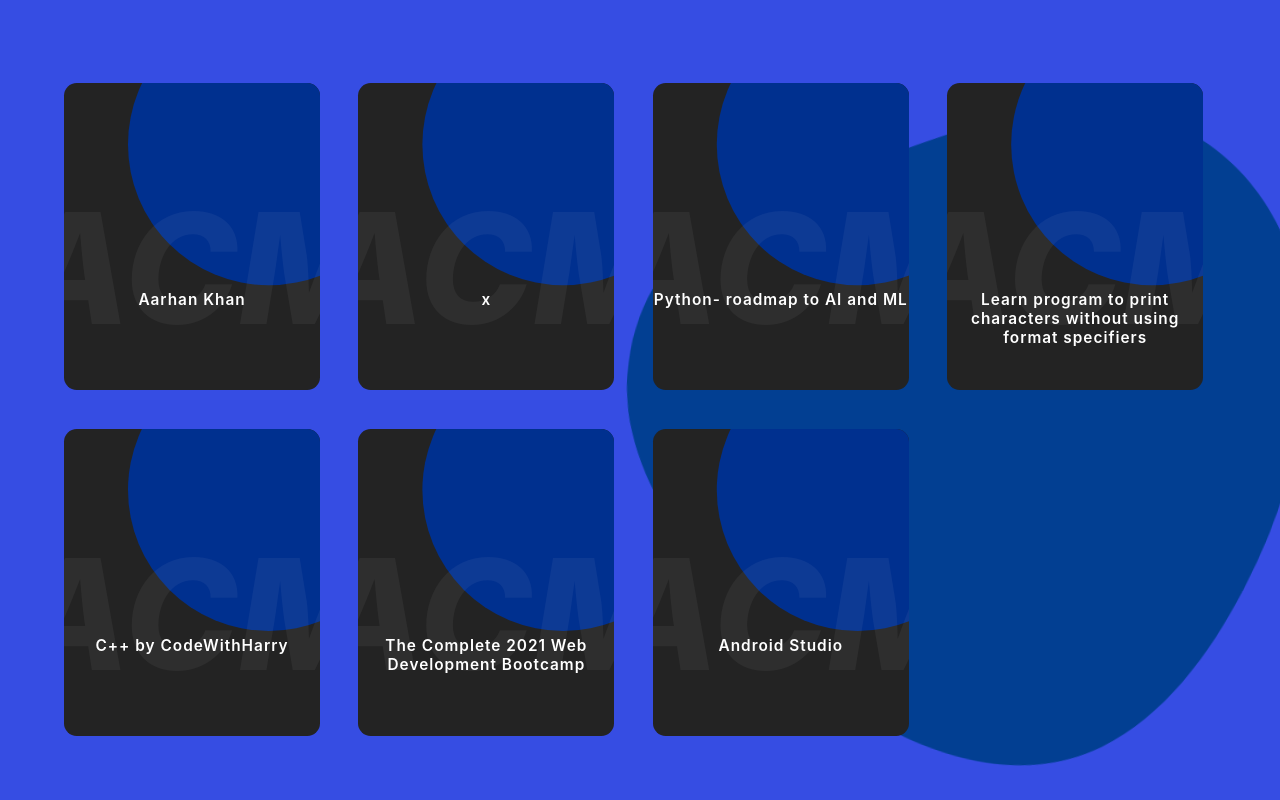
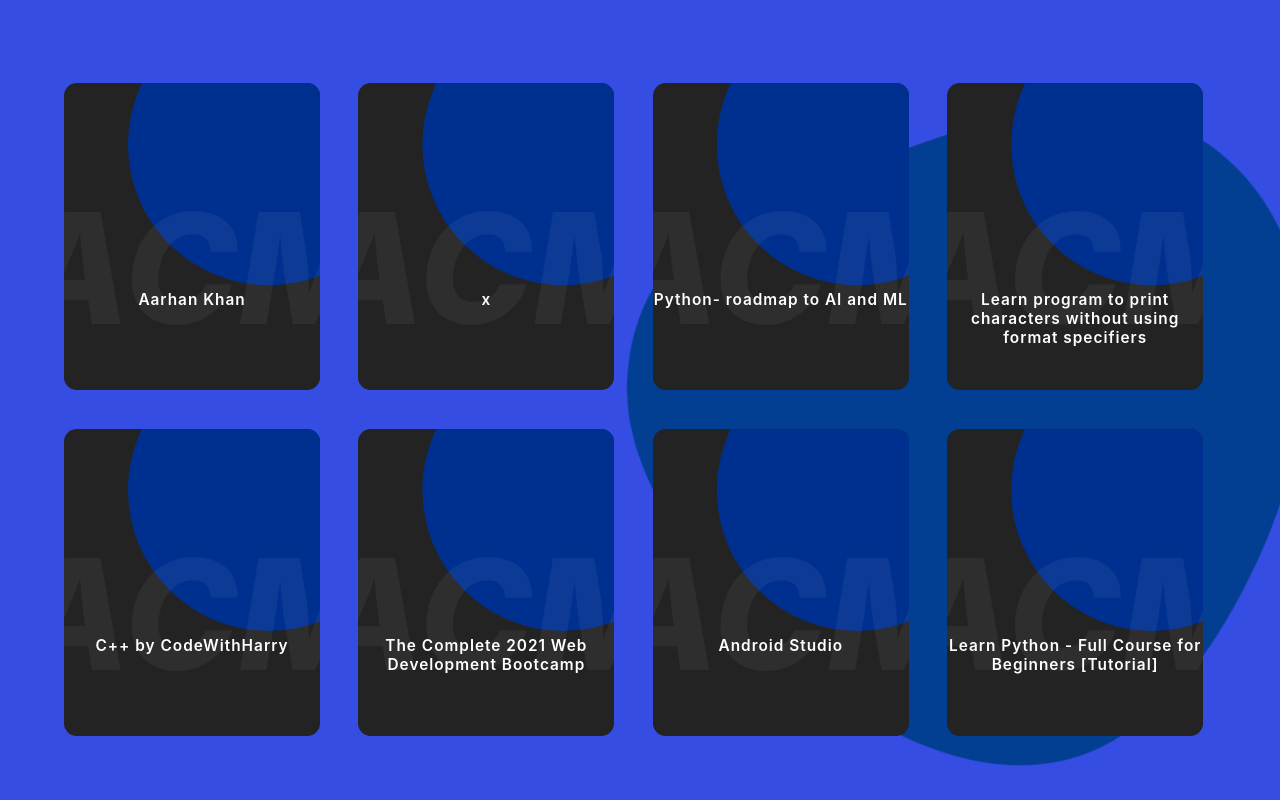
Before and after one commit to ACM-JUIT/Learning-Resources, a React (Create React App) app: page / in a window 1280 px wide. Shown: the part 281-1081 px from the top of the page. Built offline with nearby package versions, Linux system fonts and the light colour scheme.

Commit message:
Added a Python course

```diff
--- a/src/data.js
+++ b/src/data.js
@@ -34,4 +34,9 @@
       brief: "Android studio tutorial for beginner",
       link: "https://www.youtube.com/playlist?list=PLu0W_9lII9aiL0kysYlfSOUgY5rNlOhUd",
     },
+    {
+      courseName : "Learn Python - Full Course for Beginners [Tutorial]",
+      brief: "This beginner-friendly course will teach you the basics of Python programming.",
+      link: "https://www.youtube.com/watch?v=rfscVS0vtbw&t=13720s&ab_channel=freeCodeCamp.org",
+    },
   ];
```
